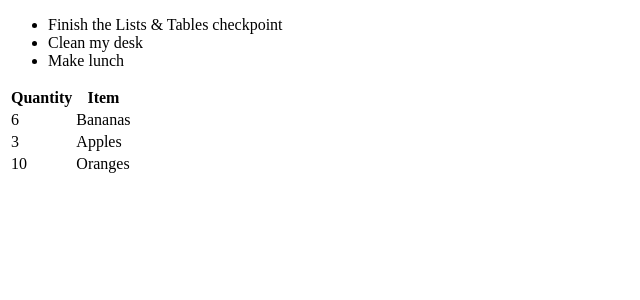
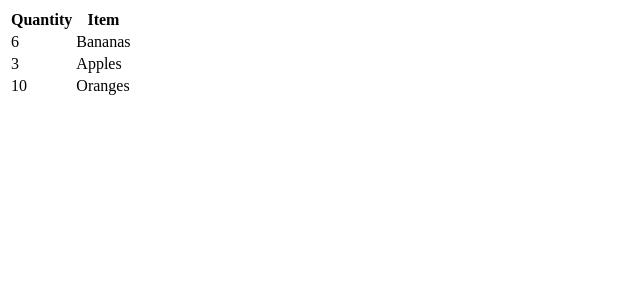
Before and after one commit to JacksonDynamics/Exercises-, a React (Create React App) app in the folder my-react-project/second/lists-and-tables/: page / in a window 1280 px wide. Shown: the top 300 px of the page, without its empty margins (0-640 px from the left). Built offline with nearby package versions, Linux system fonts and the light colour scheme; the HTML template or start-up script is replaced by a standard one.

Commit message:
app update

```diff
--- a/my-react-project/second/lists-and-tables/src/App.js
+++ b/my-react-project/second/lists-and-tables/src/App.js
@@ -2,17 +2,15 @@ import React from "react";
 import GroceryList from "./GroceryList"
 
 const todos = [
-  "Finish the Lists & Tables checkpoint",
-  "Clean my desk",
-  "Make lunch",
+  { completed: false, description: "Finish the Lists & Tables checkpoint" },
+  { completed: false, description: "Clean my desk" },
+  { completed: false, description: "Make lunch" },
 ];
 
 function App() {
-  const listItems = todos.map((todo, index) => <li key={index}>{todo}</li>);
   return (
   <>
-  <ul>{listItems}</ul>
-  <GroceryList />
+  <GroceryList items={todos} />
   </>
   )
 }
```
